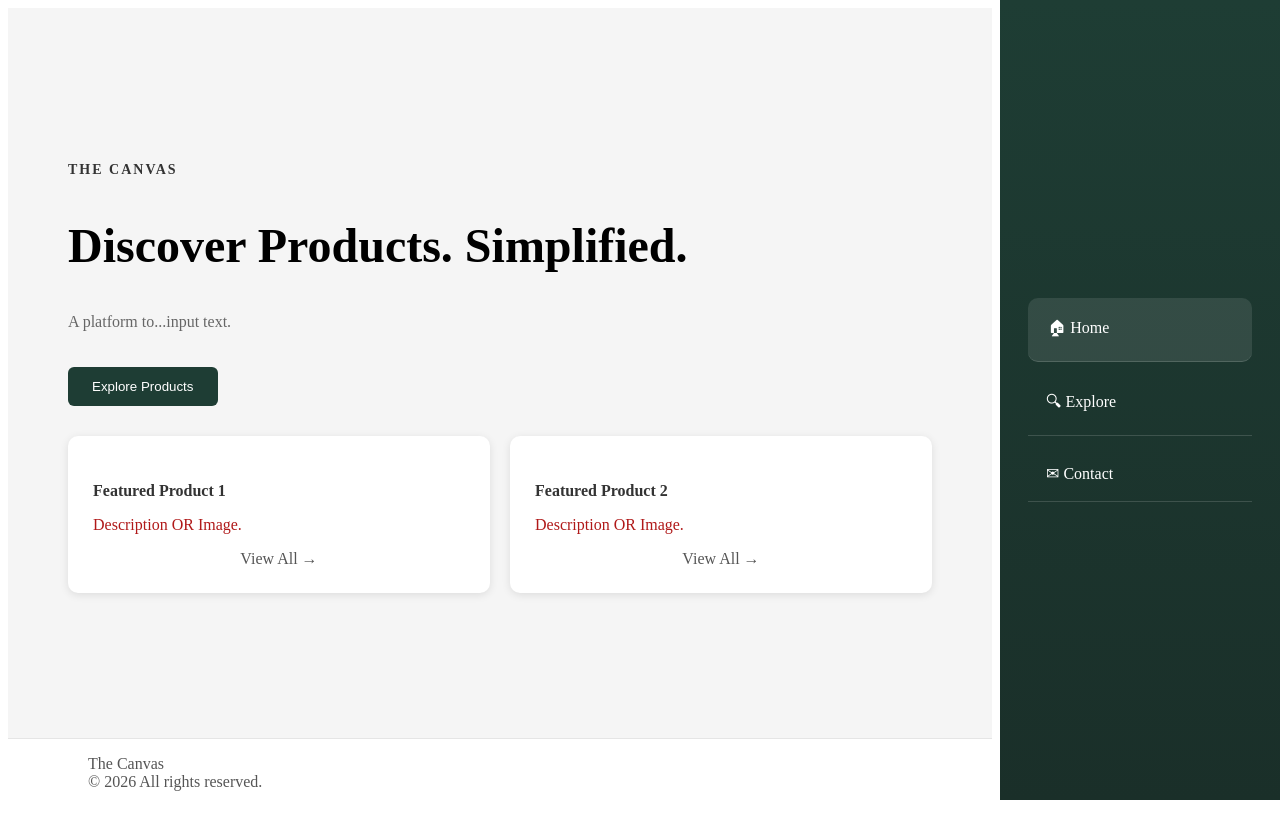
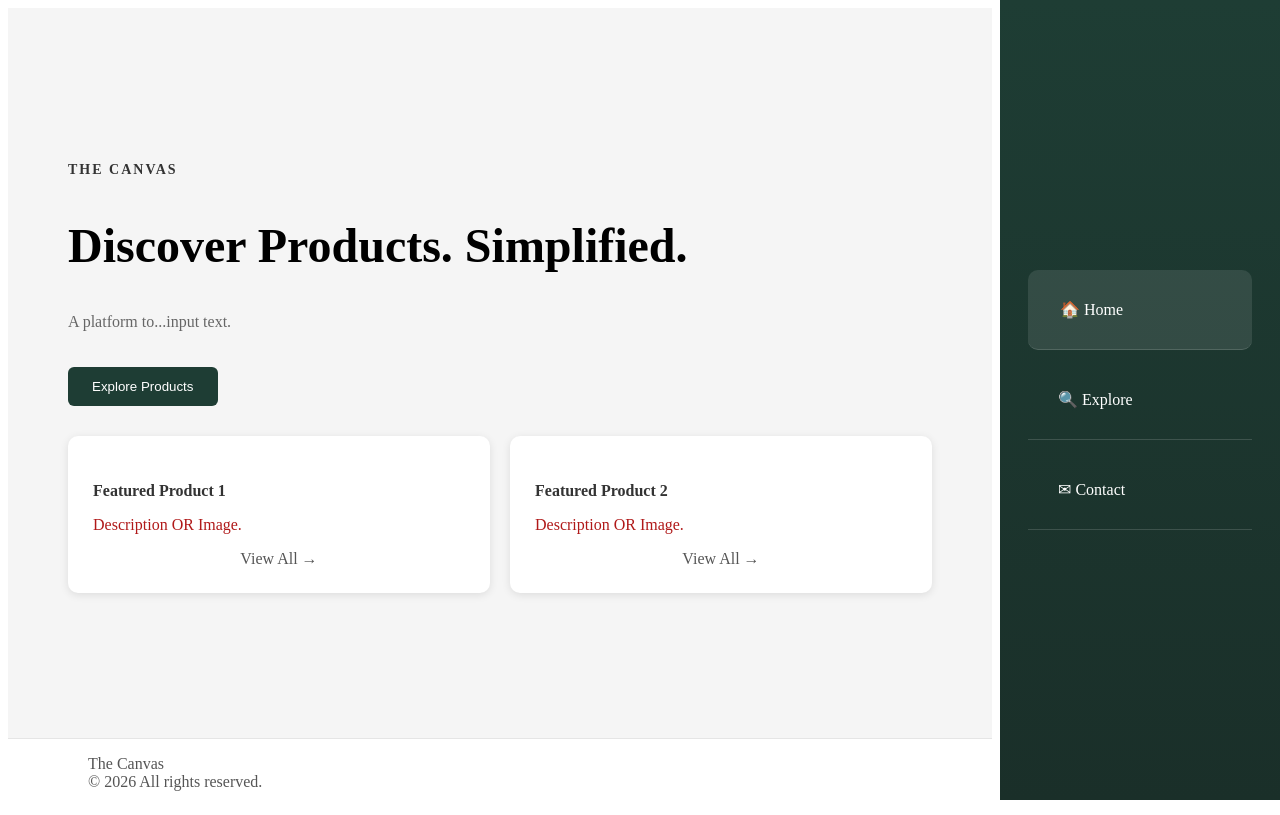
Before and after one commit to angelysmael/TheCanvas, a Next.js app: page / in a window 1280 px wide. Built offline with nearby package versions, Linux system fonts and the light colour scheme.

Commit message:
added routing

```diff
--- a/app/components/NavigationalBar.tsx
+++ b/app/components/NavigationalBar.tsx
@@ -1,10 +1,53 @@
+import Link from "next/link";
+
 export default function NavigationalBar() {
   return (
     <div className="sidebar">
       <ul>
-        <li className="active">🏠︎ Home</li>
-        <li>🔍︎ Explore</li>
-        <li>✉︎ Contact</li>
+        <li className="active">
+          <Link
+            href="/"
+            style={{
+              display: "block",
+              width: "100%",
+              color: "inherit",
+              textDecoration: "none",
+              padding: "12px"
+            }}
+          >
+            🏠 Home
+          </Link>
+        </li>
+
+        <li>
+          <Link
+            href="/Main"
+            style={{
+              display: "block",
+              width: "100%",
+              color: "inherit",
+              textDecoration: "none",
+              padding: "12px"
+            }}
+          >
+            🔍 Explore
+          </Link>
+        </li>
+
+        <li>
+          <Link
+            href="/ContactForm"
+            style={{
+              display: "block",
+              width: "100%",
+              color: "inherit",
+              textDecoration: "none",
+              padding: "12px"
+            }}
+          >
+            ✉ Contact
+          </Link>
+        </li>
       </ul>
     </div>
   );
--- a/app/layout.tsx
+++ b/app/layout.tsx
@@ -1,7 +1,7 @@
 import type { Metadata } from "next";
 import { Geist, Geist_Mono } from "next/font/google";
 import "./globals.css";
-import NavigationBar from "./components/NavigationalBar";
+import NavigationalBar from "./components/NavigationalBar";
 import Footer from "./components/Footer";
 
 const geistSans = Geist({
@@ -29,12 +29,13 @@ export default function RootLayout({
       lang="en"
       className={`${geistSans.variable} ${geistMono.variable}`}
     >
-<body className="flex min-h-screen flex-col">
-  <main className="flex-1">
-    {children}
-  </main>
-  <Footer />
-</body>
-</html>
+      <body className="flex min-h-screen">
+        <main className="flex-1">
+          {children}
+          <Footer />
+        </main>
+        <NavigationalBar />
+      </body>
+    </html>
   );
 }
--- a/app/page.tsx
+++ b/app/page.tsx
@@ -1,25 +1,29 @@
-import NavigationalBar from "./components/NavigationalBar";
-import Footer from "./components/Footer";
+import Link from "next/link";
 
 export default function Home() {
   return (
     <div className="home-container">
 
-    {/* LEFT CONTENT */}
       <div className="home-main">
 
         <h1 className="logo">THE CANVAS</h1>
 
-      <h2 className="hero-title">Discover Products. Simplified.</h2>
+        <h2 className="hero-title">
+          Discover Products. Simplified.
+        </h2>
 
         <p className="hero-text">
           A platform to...input text.
         </p>
 
-      <button className="hero-btn">Explore Products</button>
+        <Link href="/Main" style={{ textDecoration: "none" }}>
+          <button className="hero-btn">
+            Explore Products
+          </button>
+        </Link>
 
-      {/* CARDS */}
         <div className="cards">
+
           <div className="card">
             <h4>Featured Product 1</h4>
             <p>Description OR Image.</p>
@@ -31,13 +35,11 @@ export default function Home() {
             <p>Description OR Image.</p>
             <span className="view-all">View All →</span>
           </div>
+
         </div>
 
       </div>
 
-    {/* RIGHT SIDEBAR */}
-    <NavigationalBar />
-
     </div>
   );
 }
```
Lines whose indentation alone changed are shown as unchanged.
